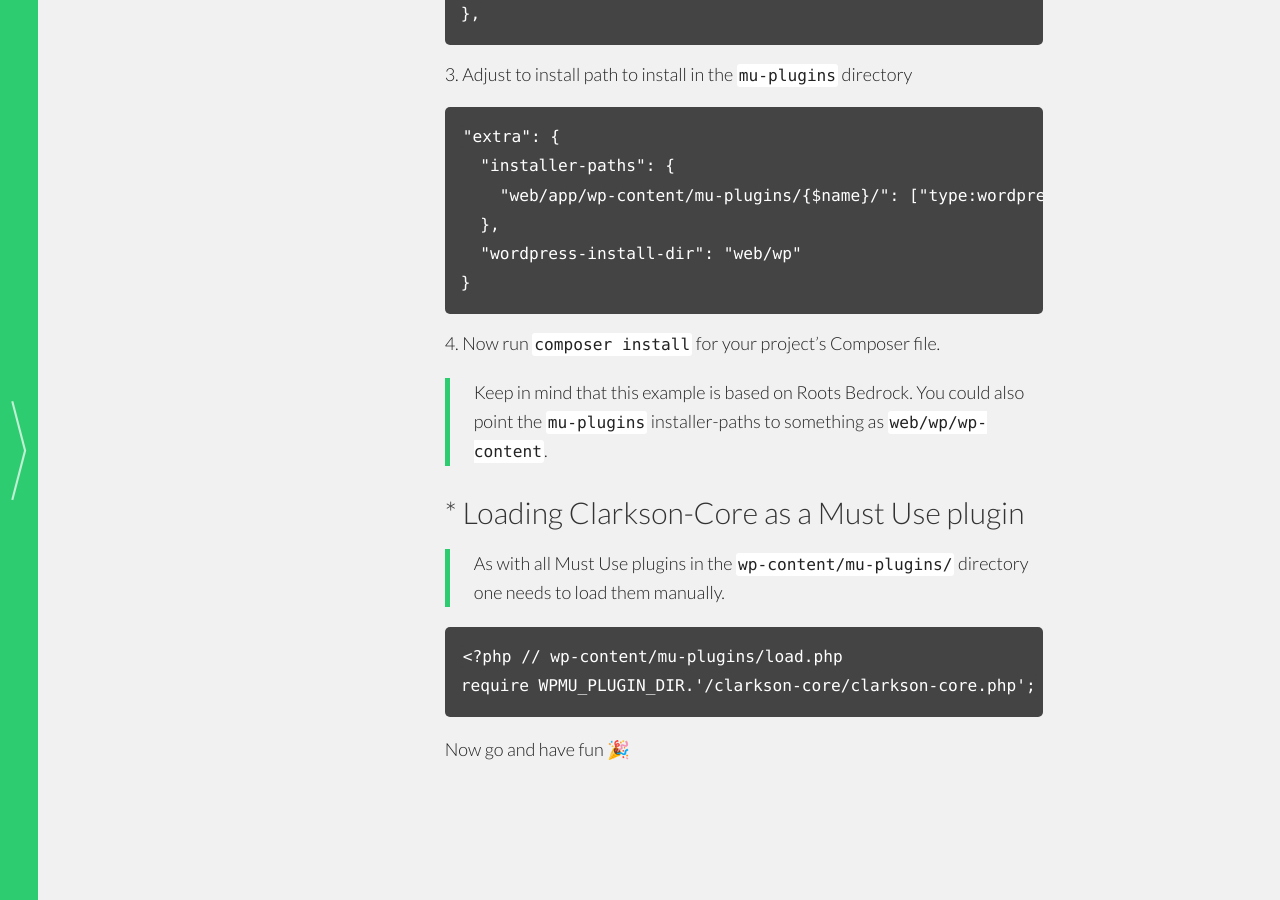
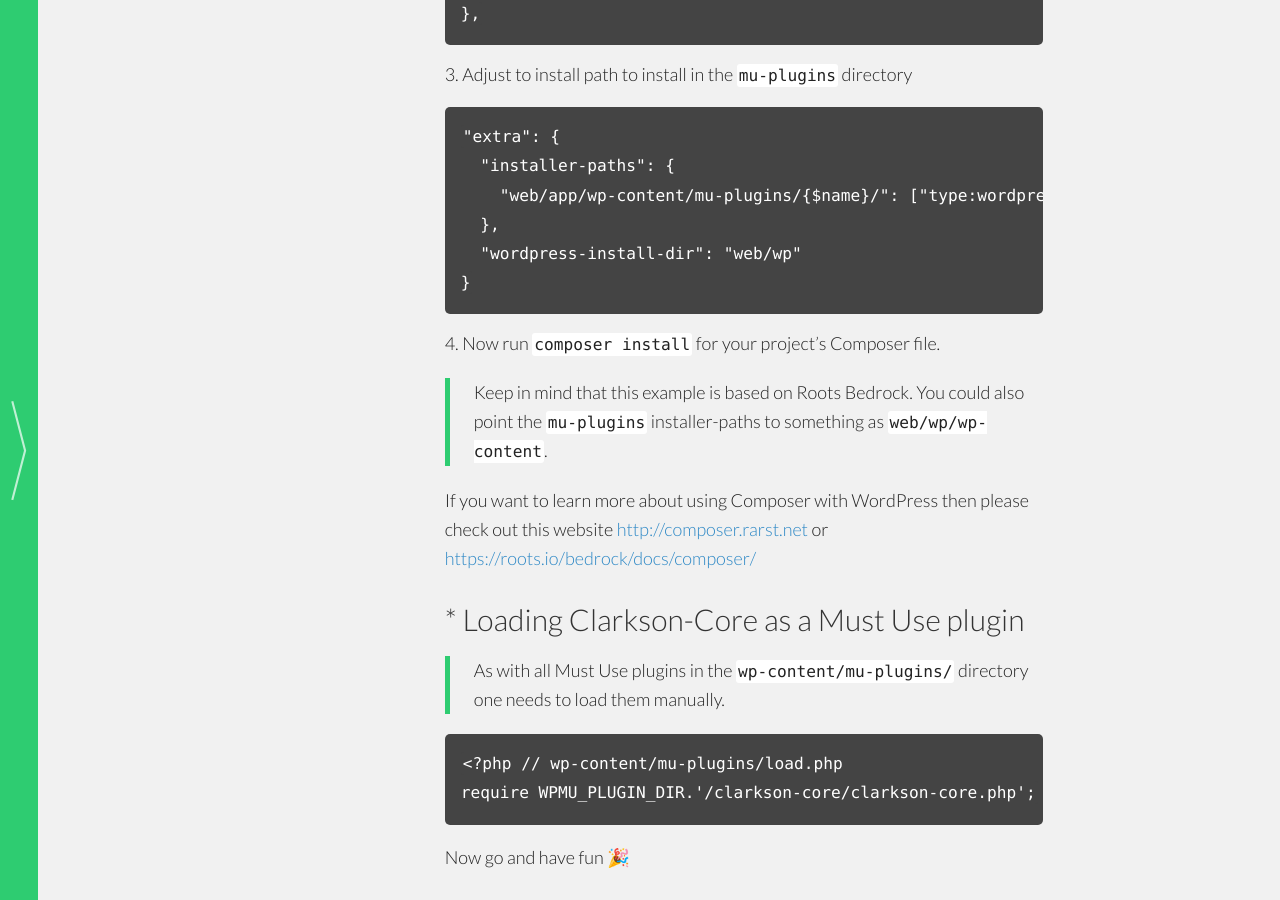
Before and after one commit to level-level/Clarkson-Theme, a Jekyll site: the page built from core/docs/index.md, in a window 1280 px wide and 900 px high, scrolled down 1272 px. Built offline with Jekyll 4.4.1, drawn with Linux system fonts in a browser that asks for light colours; some web fonts are replaced.

Commit message:
Add info about working with Composer and WordPress
Thanks to @Rarst and Roots

```diff
--- a/core/docs/index.md
+++ b/core/docs/index.md
@@ -65,6 +65,8 @@ There are 3 posiblities to install Clarkson Core and as with all Must Use plugin
 
 > Keep in mind that this example is based on Roots Bedrock. You could also point the `mu-plugins` installer-paths to something as `web/wp/wp-content`.
 
+If you want to learn more about using Composer with WordPress then please check out this website [http://composer.rarst.net](http://composer.rarst.net/){:target="_blank"} or [https://roots.io/bedrock/docs/composer/](https://roots.io/bedrock/docs/composer/){:target="_blank"}
+
 
 ## * Loading Clarkson-Core as a Must Use plugin
 {: id="loading"}
```
